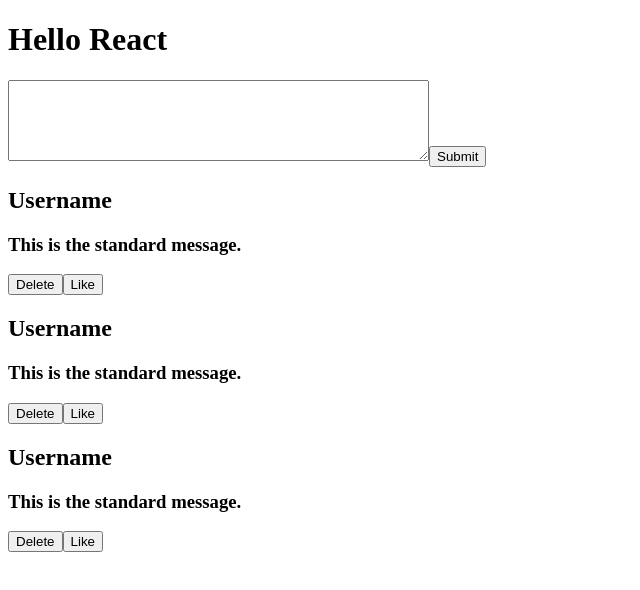
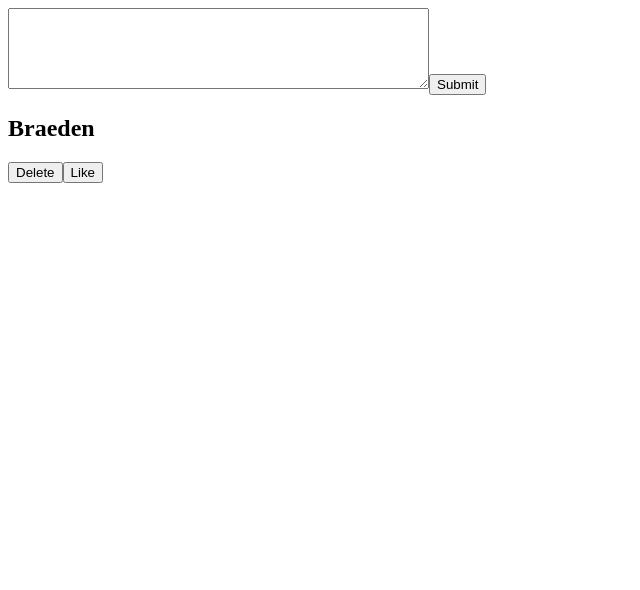
Before and after one commit to braedenf/ReactMusicPlayer, a React (Create React App) app: page / in a window 1280 px wide. Shown: the top 590 px of the page, without its empty margins (0-640 px from the left). Built offline with nearby package versions, Linux system fonts and the light colour scheme.

Commit message:
Learned about using state and sending state down

```diff
--- a/src/App.js
+++ b/src/App.js
@@ -1,19 +1,27 @@
-import React from "react";
+import React, {useState} from "react";
 
 //Import Components
 import CreateTweet from './Components/CreateTweet'
 import TweetList from "./Components/TweetList";
 
-const name = "Username";
-const message = "This is the standard message.";
+function App() {
 
-function App() {
+  //State
+  const [textInput, setTextInput] = useState("");
+  const [tweets, setTweets] = useState([]);
+
+  const [name, setName] = useState("Braeden");
+  const message = "This is a message";
 
   return (
     <div>
-        <h1>Hello React</h1>
-        <CreateTweet />
-        <TweetList name={name} message={message}/>
+        <CreateTweet
+          textInput={textInput}
+          setTextInput={setTextInput}
+          tweets={tweets}
+          setTweets={setTweets}
+        />
+        <TweetList name={name} tweets={tweets}/>
     </div>
   );
 }
--- a/src/Components/CreateTweet.js
+++ b/src/Components/CreateTweet.js
@@ -1,9 +1,21 @@
-import React from 'react';
+import React, {useState} from 'react';
 
-const CreateTweet = () => {
+const CreateTweet = ({tweets, setTweets, textInput, setTextInput}) => {
+
+//Functions
+const userInputHandler = (e) => {
+    setTextInput(e.target.value);
+};
+
+const submitTweetHandler = (e) => {
+    e.preventDefault(); //Stop refreshing of page
+    setTweets([...tweets, textInput]);
+    setTextInput('');
+};
+
     return(
-        <form>
-            <textarea cols="50" rows="5"></textarea>
+        <form onSubmit={submitTweetHandler}>
+            <textarea value={textInput} onChange={userInputHandler} cols="50" rows="5"></textarea>
             <button>Submit</button>
         </form>
     );
--- a/src/Components/Tweet.js
+++ b/src/Components/Tweet.js
@@ -1,10 +1,10 @@
 import React from 'react';
 
-const Tweet = ({name, message}) => {
+const Tweet = ({name, message, tweets}) => {
     return(
         <div className="Tweet">
             <h2>{name}</h2>
-            <h3>{message}</h3>
+            <h3>{tweets}</h3>
             <button>Delete</button>
             <button>Like</button>
         </div>
--- a/src/Components/TweetList.js
+++ b/src/Components/TweetList.js
@@ -1,12 +1,10 @@
 import React from 'react';
 import Tweet from './Tweet';
 
-const TweetList = ({name, message}) => {
+const TweetList = ({name, tweets}) => {
     return(
         <div className="TweetList">
-            <Tweet name={name} message={message}/>
-            <Tweet name={name} message={message}/>
-            <Tweet name={name} message={message}/>
+            <Tweet name={name} tweets={tweets}/>
         </div>
     );
 }
```
Also changed, not shown: 1 other file (tests, documents, lock files or other folders).
